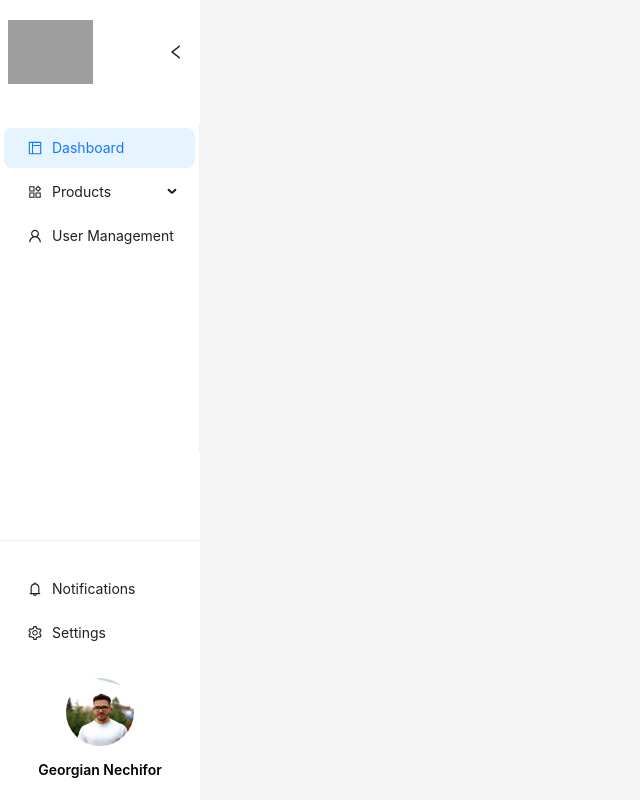
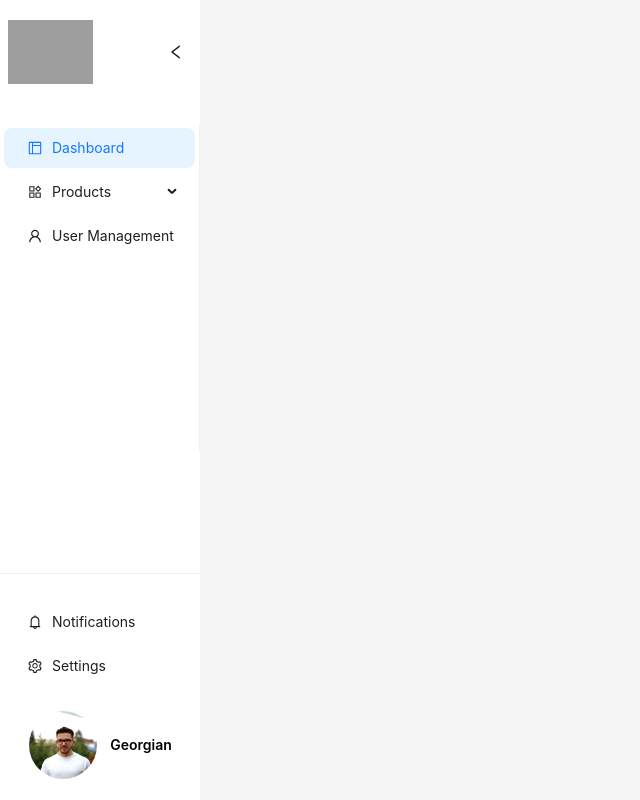
Before and after one commit to georgiannechifor/finance-dashboard, a React app: page / in a window 1280 px wide. Shown: the whole page, without its empty margins (0-640 px from the left). Built offline with nearby package versions, Linux system fonts and the light colour scheme; grey boxes are pictures that could not be loaded; the HTML template or start-up script is replaced by a standard one.

Commit message:
change user name

```diff
--- a/src/pages/dashboard/dashboard.tsx
+++ b/src/pages/dashboard/dashboard.tsx
@@ -47,7 +47,7 @@ export const Dashboard = () => {
 
           <Row className="items-center gap-3 w-full justify-center mt-5">
             <Avatar src={GeorgianAvatar} size={collapsed ? 40 : 70} />
-            {!collapsed && <span className="font-semibold text-md">Georgian Nechifor</span>}
+            {!collapsed && <span className="font-semibold text-md">Georgian</span>}
           </Row>
         </div>
       </Layout.Sider>
```
